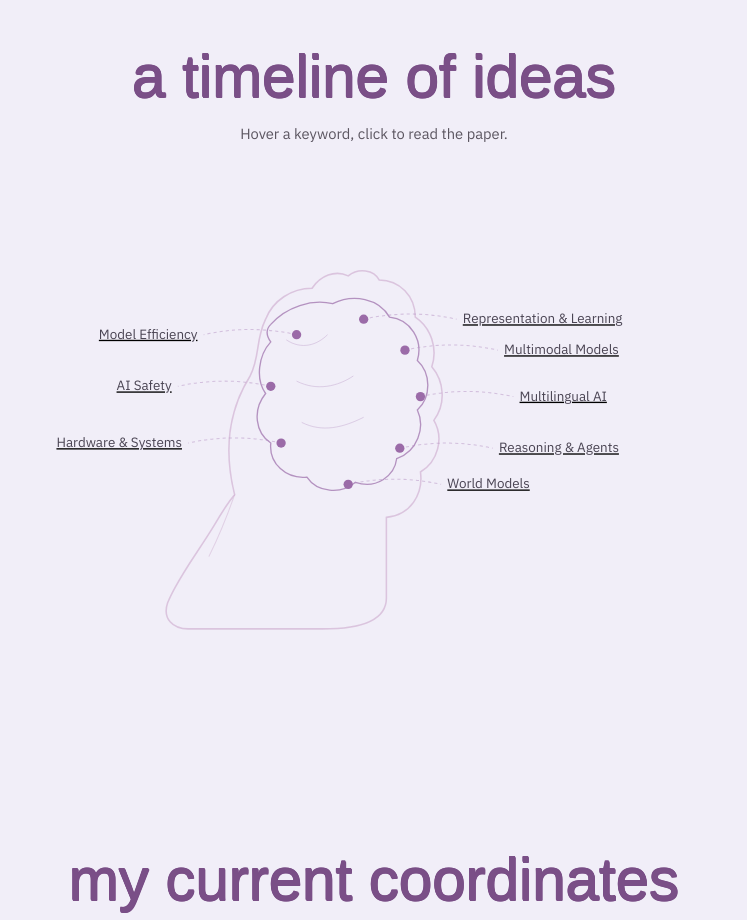
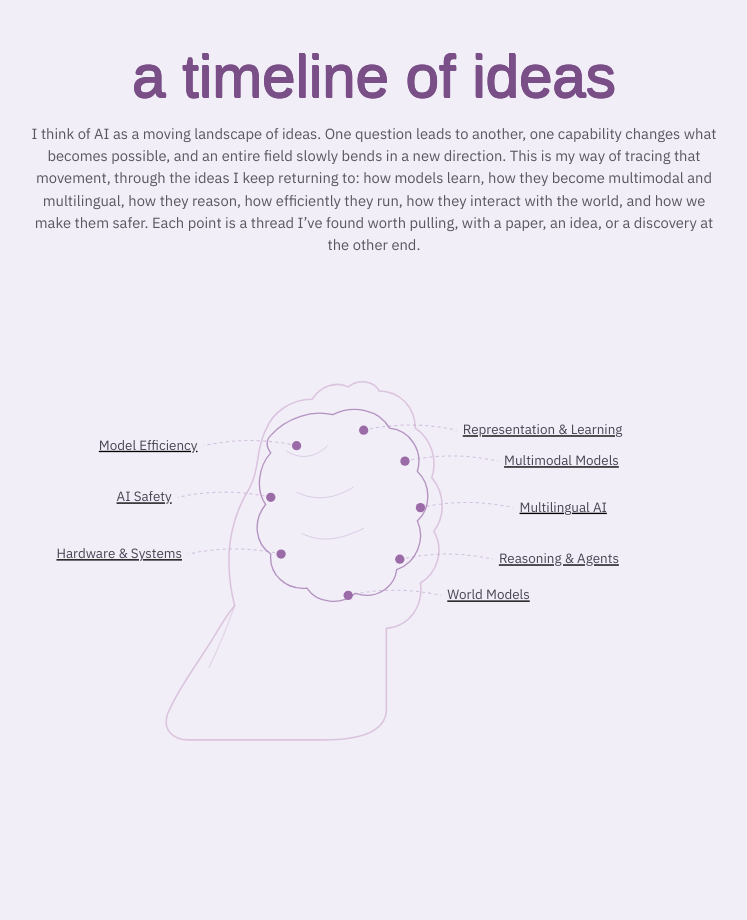
Before and after one commit to pranathi000/portfolio, a Next.js app: page / in a window 1280 px wide. Shown: the part 4240-5160 px from the top of the page, without its empty margins (276-1023 px from the left). Built offline with nearby package versions, Linux system fonts and the light colour scheme; a web font is replaced by a local one.

Commit message:
Update AIEvolution.tsx

```diff
--- a/components/AIEvolution.tsx
+++ b/components/AIEvolution.tsx
@@ -7,7 +7,7 @@ export default function AIEvolution() {
         a timeline of ideas
       </h2>
       <p className="max-w-prose mx-auto mb-10 text-[0.92rem] text-faint">
-        Hover a keyword, click to read the paper.
+        I think of AI as a moving landscape of ideas. One question leads to another, one capability changes what becomes possible, and an entire field slowly bends in a new direction. This is my way of tracing that movement, through the ideas I keep returning to: how models learn, how they become multimodal and multilingual, how they reason, how efficiently they run, how they interact with the world, and how we make them safer. Each point is a thread I’ve found worth pulling, with a paper, an idea, or a discovery at the other end.
       </p>
 
       <AIBrainMap />
```
